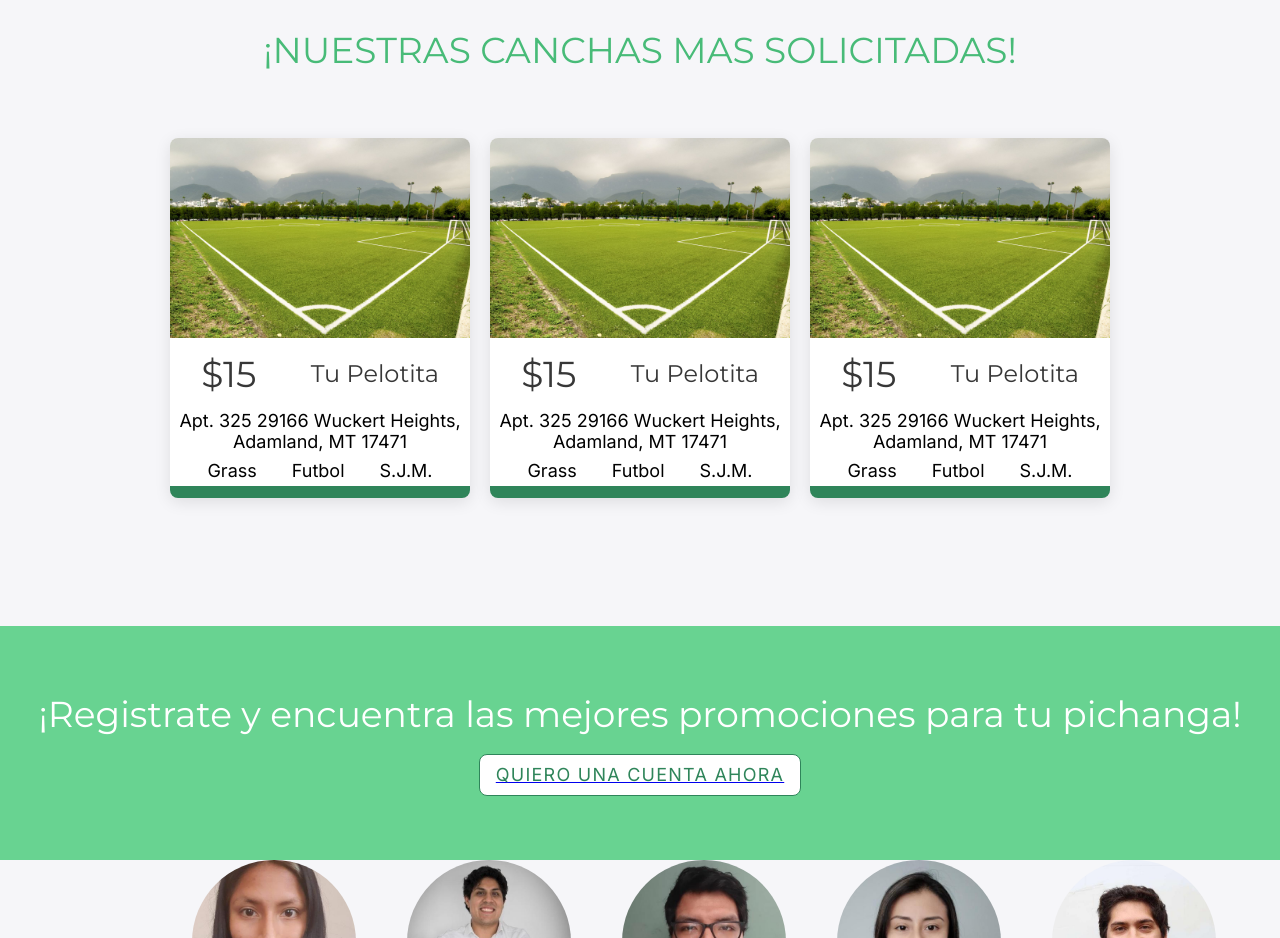
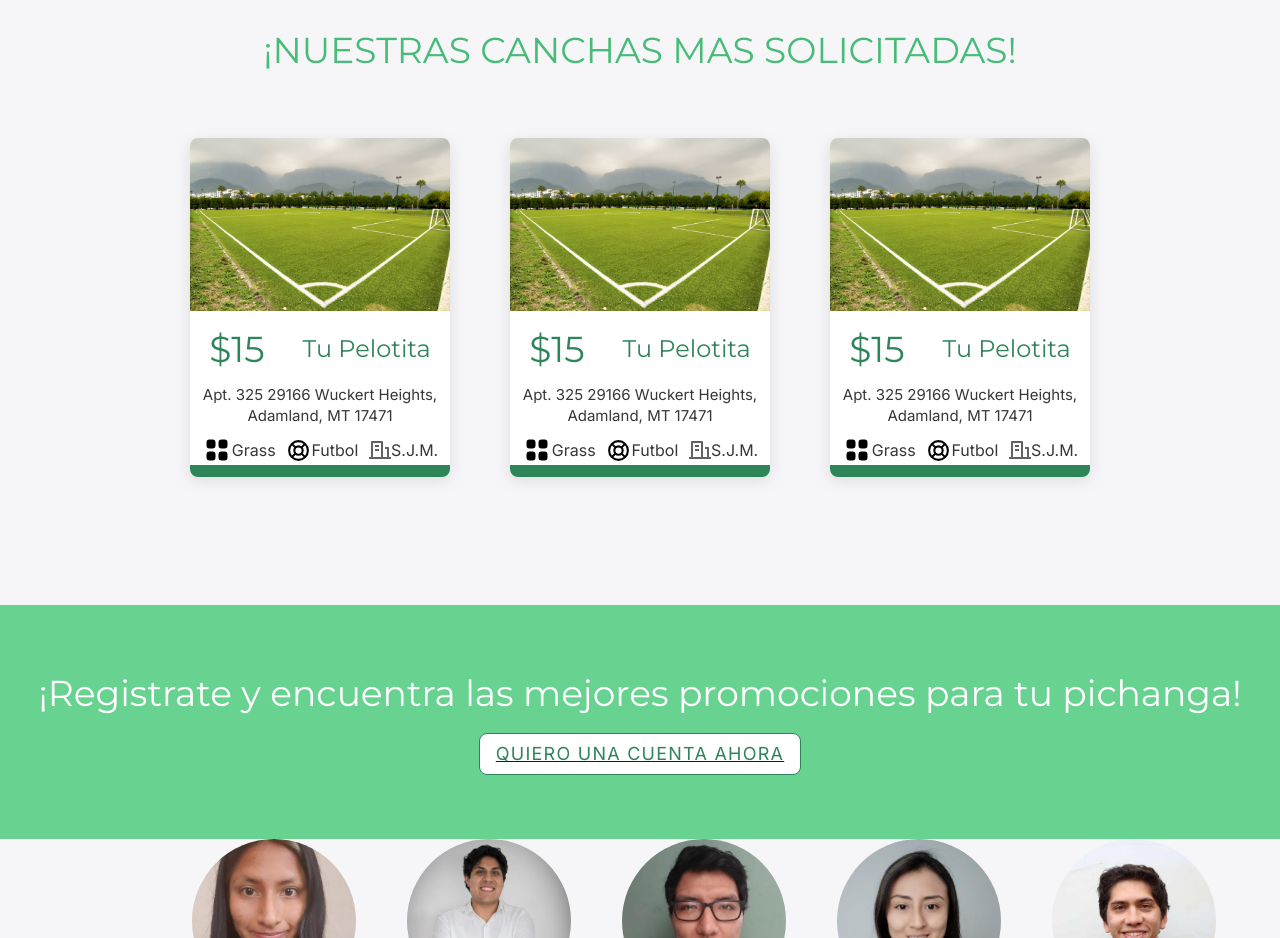
Before and after one commit to rdrg0/pichangeable-react, a React (Create React App) app: page /home in a window 1280 px wide. Shown: the part 1260-2198 px from the top of the page. Built offline with nearby package versions, Linux system fonts and the light colour scheme.

Commit message:
Modify the card with icons

```diff
--- a/src/component/Card.js
+++ b/src/component/Card.js
@@ -3,23 +3,23 @@ import styled from "@emotion/styled";
 /** @jsxImportSource @emotion/react */
 import cancha from "./UI/cancha8.jpg";
 import { FontSizeBig, FontSizeMedium } from "./UI/Typography";
+import { FieldIcon, SportIcon,LocationIcon } from "./UI/Icons";
 
 const Card = styled.li`
   padding: unset;
   display: flex;
   flex-direction: column;
   align-items: center;
-  width: 300px;
-  height: 360px;
+  width: 27%;
   background: #ffffff;
   box-shadow: 0px 4px 16px rgba(0, 0, 0, 0.1);
   border-radius: 8px;
   margin: 0px;
-  gap: 8px;
+  gap: 10px;
   border-bottom: 12px solid var(--dark-green);
   .image {
-    width: 300px;
-    height: 200px;
+    width: 100%;
+    height: 100%;
     img {
       width: 100%;
       height: 100%;
@@ -30,11 +30,15 @@ const Card = styled.li`
   .information {
     display: flex;
     flex-direction: row;
-    padding: 4px;
     text-align: center;
     width: 100%;
     justify-content: space-around;
+    h2 {
+      color: var(--dark-green);
+      align-self: center;
+    }
     h4 {
+      color: var(--dark-green);
       align-self: center;
     }
   }
@@ -44,8 +48,10 @@ const Card = styled.li`
   .icons {
     display: flex;
     flex-direction: row;
-    justify-content: space-around;
-    gap: 35px;
+    gap: 0.6em;
+    label{
+      color: var(--dark-gray);
+    }
   }
 `;
 
@@ -61,12 +67,21 @@ export default function ListItem() {
           <FontSizeMedium>Tu Pelotita</FontSizeMedium>
         </div>
         <div className="address">
-          <label>Apt. 325 29166 Wuckert Heights, Adamland, MT 17471</label>
+          <label style={{fontSize: 15, color: "var(--dark-gray)"}}>Apt. 325 29166 Wuckert Heights, Adamland, MT 17471</label>
         </div>
         <div className="icons">
-          <label>Grass</label>
-          <label>Futbol</label>
-          <label>S.J.M.</label>
+          <div style={{display: "flex", flexDirection: "row", alignItems: "center"}}>
+            <FieldIcon/>
+            <label  style={{fontSize: 16, color: "var(--dark-gray)"}}>Grass</label>
+          </div>
+          <div style={{display: "flex", flexDirection: "row", alignItems: "center"}}>
+            <SportIcon/>
+            <label  style={{fontSize: 16, color: "var(--dark-gray)"}}>Futbol</label>
+          </div>
+          <div style={{display: "flex", flexDirection: "row", alignItems: "center"}}>
+            <LocationIcon/>
+            <label  style={{fontSize: 16, color: "var(--dark-gray)"}}>S.J.M.</label>
+          </div>
         </div>
       </Card>
     </>
--- a/src/component/UI/Icons.js
+++ b/src/component/UI/Icons.js
@@ -160,3 +160,12 @@ export const PersonIcon = () => {
   </svg>
   )
 }
+
+
+export const LocationIcon = () => {
+  return (
+  <svg width="22" height="18" viewBox="0 0 22 18" fill="none" xmlns="http://www.w3.org/2000/svg">
+    <path d="M20 16H22V18H0V16H2V1C2 0.734784 2.10536 0.48043 2.29289 0.292893C2.48043 0.105357 2.73478 0 3 0H13C13.2652 0 13.5196 0.105357 13.7071 0.292893C13.8946 0.48043 14 0.734784 14 1V16H18V8H16V6H19C19.2652 6 19.5196 6.10536 19.7071 6.29289C19.8946 6.48043 20 6.73478 20 7V16ZM4 2V16H12V2H4ZM6 8H10V10H6V8ZM6 4H10V6H6V4Z" fill="#616161"/>
+  </svg>
+  )
+}
```
Also changed, not shown: src/component/UI/location.svg (added).
